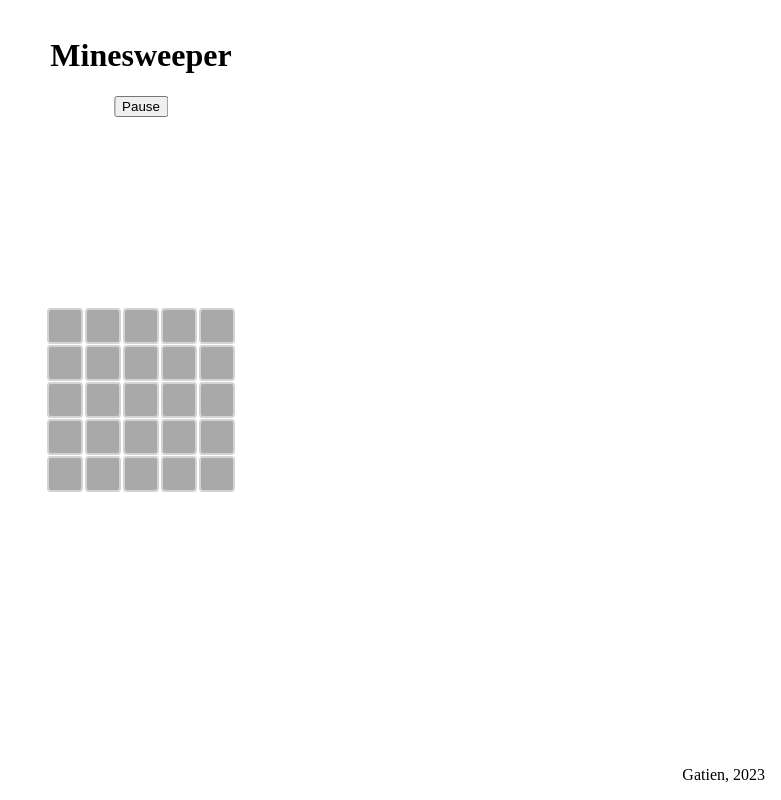
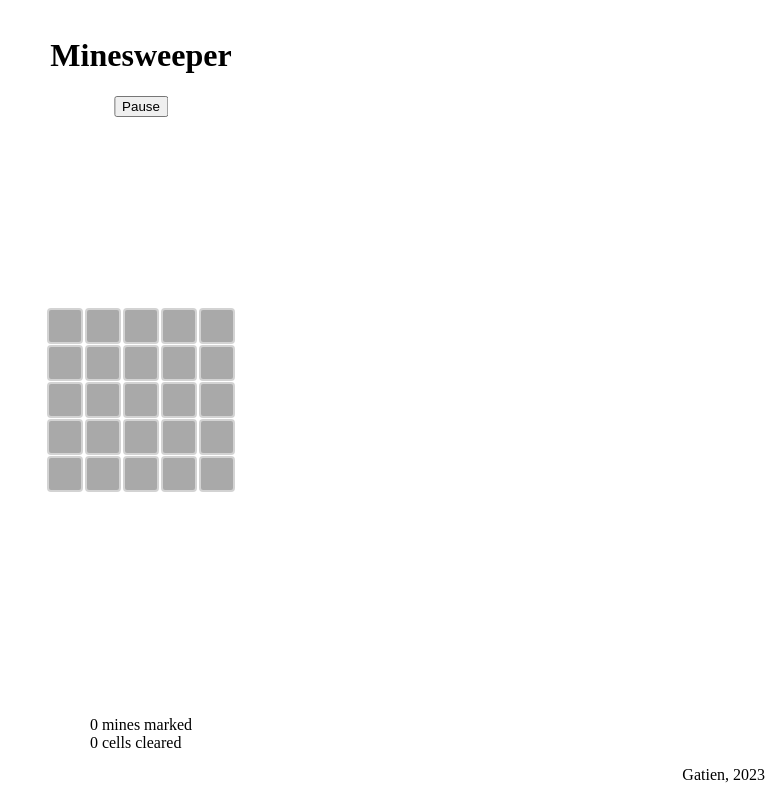
Before and after one commit to GatienBouyer/endless-minesweeper, a SvelteKit app: page / in a window 1280 px wide. Shown: the whole page, without its empty margins (499-1280 px from the left). Built offline with nearby package versions, Linux system fonts and the light colour scheme.

Commit message:
Add flags count and digits count

```diff
--- a/src/Game.svelte
+++ b/src/Game.svelte
@@ -1,39 +1,22 @@
 <script>
-	import { onMount } from "svelte";
-	import Cell from "./Cell.svelte";
-	import { size } from "./stores.js"
-
-	/**
-     * @type {HTMLTableElement}
-     */
-	let grid;
-
-	onMount(() => {
-		for (let i = 0; i < $size; i++) {
-			const row = document.createElement("tr");
-			grid.appendChild(row);
-			for (let j = 0; j < $size; j++) {
-				new Cell({
-					target: row,
-					props: {
-						x: j,
-						y: i,
-					}
-				});
-			}
-		}
-	});
+	import Grid from "./Grid.svelte";
+	import { grid, getFlagCount, getCellRevealedCount } from "./stores.js";
 </script>
 
-<table bind:this={grid} style:--columnsCount={$size} />
+<Grid />
+
+<div id="stats">
+	<span><span>{getFlagCount($grid)}</span> mines marked</span>
+	<span><span>{getCellRevealedCount($grid)}</span> cells cleared</span>
+</div>
 
 <style>
-	table {
-		display: grid;
-		grid-template-columns: repeat(var(--columnsCount, 1), auto);
+	#stats {
 		position: absolute;
-		top: 50%;
+		bottom: 3rem;
 		left: 50%;
-		translate: -50% -50%;
+		translate: -50%;
+		display: flex;
+		flex-direction: column;
 	}
 </style>
--- /dev/null
+++ b/src/Grid.svelte
@@ -0,0 +1,39 @@
+<script>
+	import { onMount } from "svelte";
+	import Cell from "./Cell.svelte";
+	import { size } from "./stores.js"
+
+	/**
+     * @type {HTMLTableElement}
+     */
+	let grid;
+
+	onMount(() => {
+		for (let i = 0; i < $size; i++) {
+			const row = document.createElement("tr");
+			grid.appendChild(row);
+			for (let j = 0; j < $size; j++) {
+				new Cell({
+					target: row,
+					props: {
+						x: j,
+						y: i,
+					}
+				});
+			}
+		}
+	});
+</script>
+
+<table bind:this={grid} style:--columnsCount={$size} />
+
+<style>
+	table {
+		display: grid;
+		grid-template-columns: repeat(var(--columnsCount, 1), auto);
+		position: absolute;
+		top: 50%;
+		left: 50%;
+		translate: -50% -50%;
+	}
+</style>
--- a/src/stores.js
+++ b/src/stores.js
@@ -29,11 +29,13 @@ export function is_mine(cell_value) {
 	return cell_value == MINE;
 }
 
+// TODO make a Grid class (around number[][] first ;) )
+// TODO make a Game class (with Grid and first_reveal)
 /**
  * @param {number} size
  * @returns {number[][]}
  */
-function _createGrid(size) { // TODO make it a class (object) with .get(x,y) et .first_reveal:boolean
+function _createGrid(size) {
 	return Array.from(new Array(size), () => new Array(size));
 }
 
@@ -68,6 +70,7 @@ function _unset(grid, x, y) {
 /**
  * @param {number[][]} grid
  * @param {(value: number, x: number, y: number) => void} callbackfn
+ * @returns {void} calls callback on elements
  */
 function _forEachCell(grid, callbackfn) {
 	grid.forEach((column, x) => {
@@ -81,6 +84,7 @@ function _forEachCell(grid, callbackfn) {
  * @param {number[][]} grid
  * @param {number} x
  * @param {number} y
+ * @returns {void} mutate the grid
  */
 function toggleFlag(grid, x, y) {
 	const value = read(grid, x, y);
@@ -99,6 +103,9 @@ function toggleFlag(grid, x, y) {
 	}
 }
 
+/**
+ * @returns {MINE_HIDDEN | NOT_A_MINE}
+ */
 function _setMine() {
 	return (Math.random() < get(difficulty)) ? MINE_HIDDEN : NOT_A_MINE;
 }
@@ -120,6 +127,7 @@ const NEIGHBOORS = [
  * @param {number} x
  * @param {number} y
  * @param {(arg0: number[][], arg1: number, arg2: number) => void} f
+ * @returns {void} calls f on neighboors
  */
 function _forNeighboors(grid, x, y, f) {
 	NEIGHBOORS.forEach(delta => {
@@ -135,6 +143,7 @@ function _forNeighboors(grid, x, y, f) {
  * @param {number[][]} grid
  * @param {number} x
  * @param {number} y
+ * @returns {void} mutate the grid
  */
 function _revealNumber(grid, x, y) {
 	let count = 0;
@@ -167,6 +176,7 @@ function _revealNumber(grid, x, y) {
  * @param {number[][]} grid
  * @param {number} x
  * @param {number} y
+ * @returns {void} mutate the grid
  */
 function revealCell(grid, x, y) {
 	const value = read(grid, x, y);
@@ -184,6 +194,7 @@ function revealCell(grid, x, y) {
  * @param {number[][]} grid
  * @param {number} x
  * @param {number} y
+ * @returns {void} mutate the grid
  */
 
 function _revealMine(grid, x, y) {
@@ -200,6 +211,7 @@ function _revealMine(grid, x, y) {
  * @param {number[][]} grid
  * @param {number} x
  * @param {number} y
+ * @returns {void} mutate the grid
  */
 function autoReveal(grid, x, y) {
 	const value = read(grid, x, y);
@@ -213,6 +225,26 @@ function autoReveal(grid, x, y) {
 		return;
 	}
 	_forNeighboors(grid, x, y, revealCell);
+}
+
+/**
+ * @param {number[][]} grid
+ * @returns {number}
+ */
+export function getFlagCount(grid) {
+	let count = 0;
+	_forEachCell(grid, (elt) => {count += is_flag(elt)});
+	return count;
+}
+
+/**
+ * @param {number[][]} grid
+ * @returns {number}
+ */
+export function getCellRevealedCount(grid) {
+	let count = 0;
+	_forEachCell(grid, (elt) => {count += is_digit(elt)});
+	return count;
 }
 
 /*****************************************************************************/
@@ -239,7 +271,6 @@ function createGameStores() {
 			revealCell: (/** @type {number} */ x, /** @type {number} */ y) => grid.update((g) => { revealCell(g, x, y); return g }),
 			toggleFlag: (/** @type {number} */ x, /** @type {number} */ y) => grid.update((g) => { toggleFlag(g, x, y); return g }),
 			autoReveal: (/** @type {number} */ x, /** @type {number} */ y) => grid.update((g) => { autoReveal(g, x, y); return g }),
-			get: (/** @type {number} */ x, /** @type {number} */ y) => read(get(grid), x, y),
 		},
 	}
 }
```
